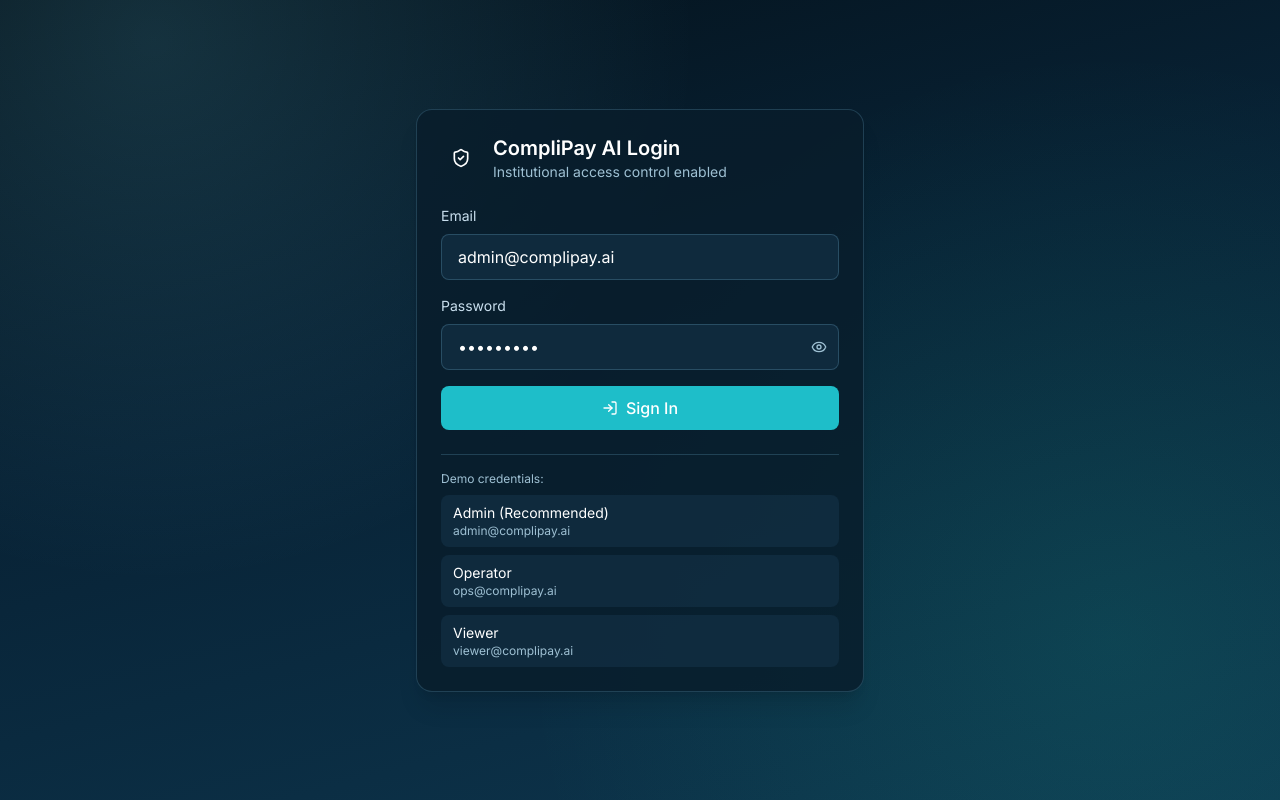
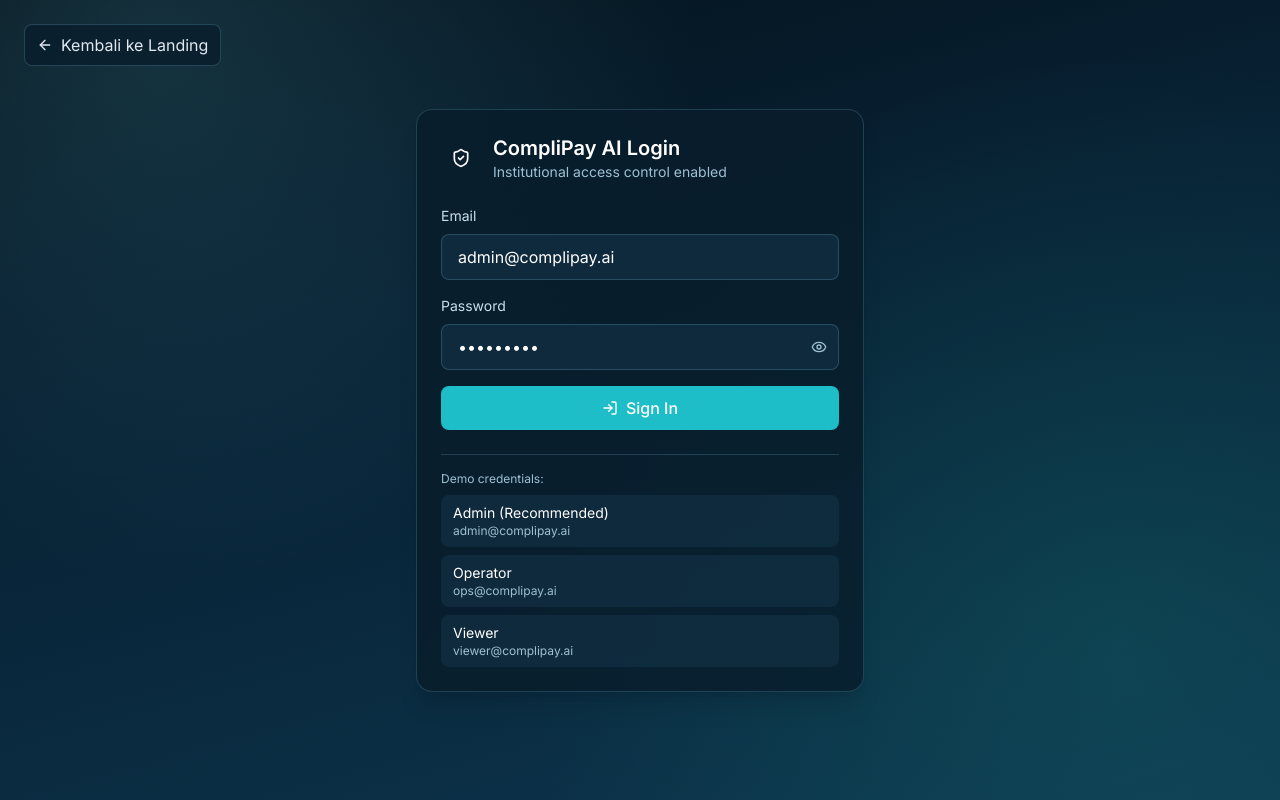
Before and after one commit to panzauto46-bot/CompliPay-AI, a React (Vite) app: page /login in a window 1280 px wide. Built offline with nearby package versions, Linux system fonts and the light colour scheme; no server answers.

Commit message:
feat(login): add back-to-landing button with icon

```diff
--- a/src/pages/Login.tsx
+++ b/src/pages/Login.tsx
@@ -1,6 +1,6 @@
 import { FormEvent, useState } from 'react';
-import { Navigate, useLocation } from 'react-router-dom';
-import { Eye, EyeOff, LogIn, ShieldCheck } from 'lucide-react';
+import { Link, Navigate, useLocation } from 'react-router-dom';
+import { ArrowLeft, Eye, EyeOff, LogIn, ShieldCheck } from 'lucide-react';
 import { useAuth } from '../context/AuthContext';
 
 type DemoCred = { label: string; email: string; password: string };
@@ -51,6 +51,14 @@
 
   return (
     <div className="min-h-screen app-theme bg-slate-950 flex items-center justify-center px-4">
+      <Link
+        to="/"
+        className="fixed top-6 left-6 inline-flex items-center gap-2 px-3 py-2 rounded-lg bg-slate-900/80 border border-slate-700 text-slate-200 hover:text-white hover:bg-slate-800 transition-colors"
+      >
+        <ArrowLeft className="w-4 h-4" />
+        <span className="hidden sm:inline">Kembali ke Landing</span>
+      </Link>
+
       <div className="w-full max-w-md bg-slate-900 border border-slate-800 rounded-2xl p-6 shadow-xl">
         <div className="flex items-center gap-3 mb-6">
           <div className="w-10 h-10 rounded-xl bg-gradient-to-br from-violet-500 to-cyan-500 flex items-center justify-center">
```
